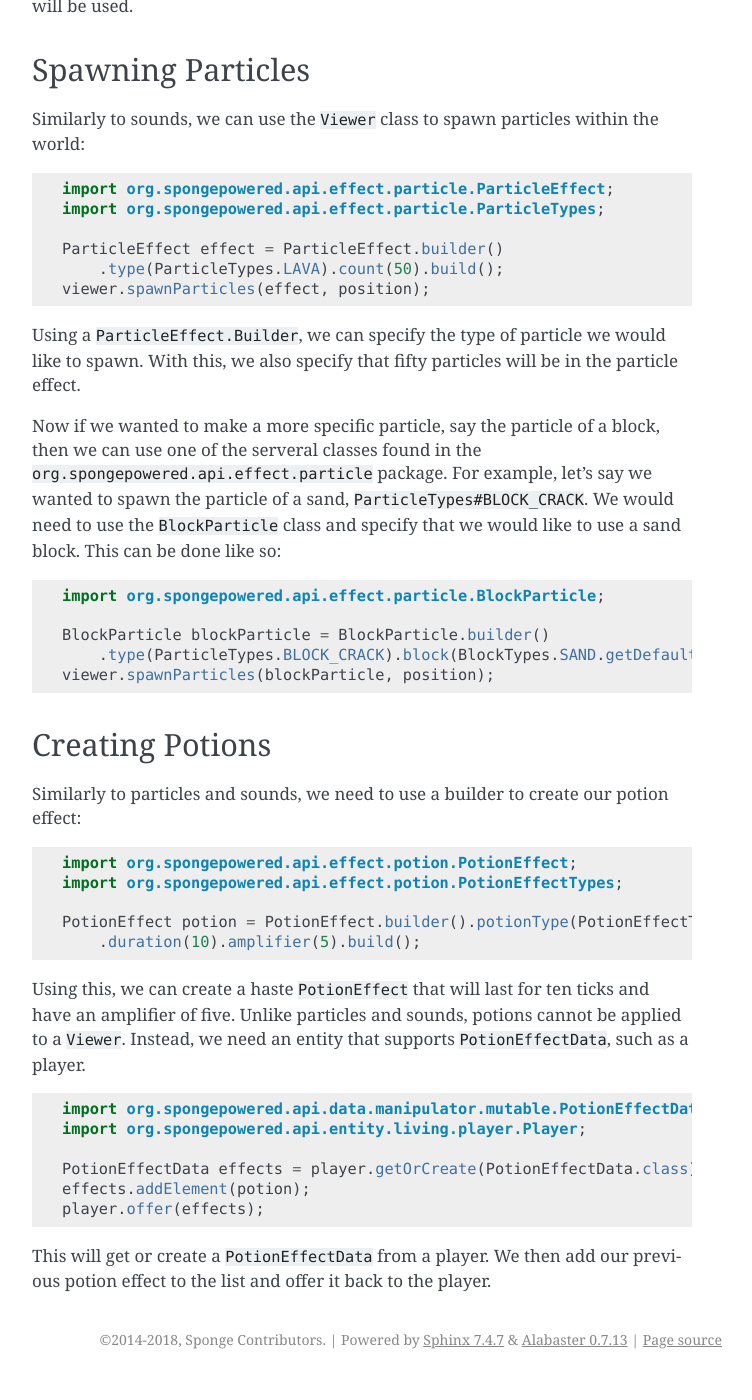
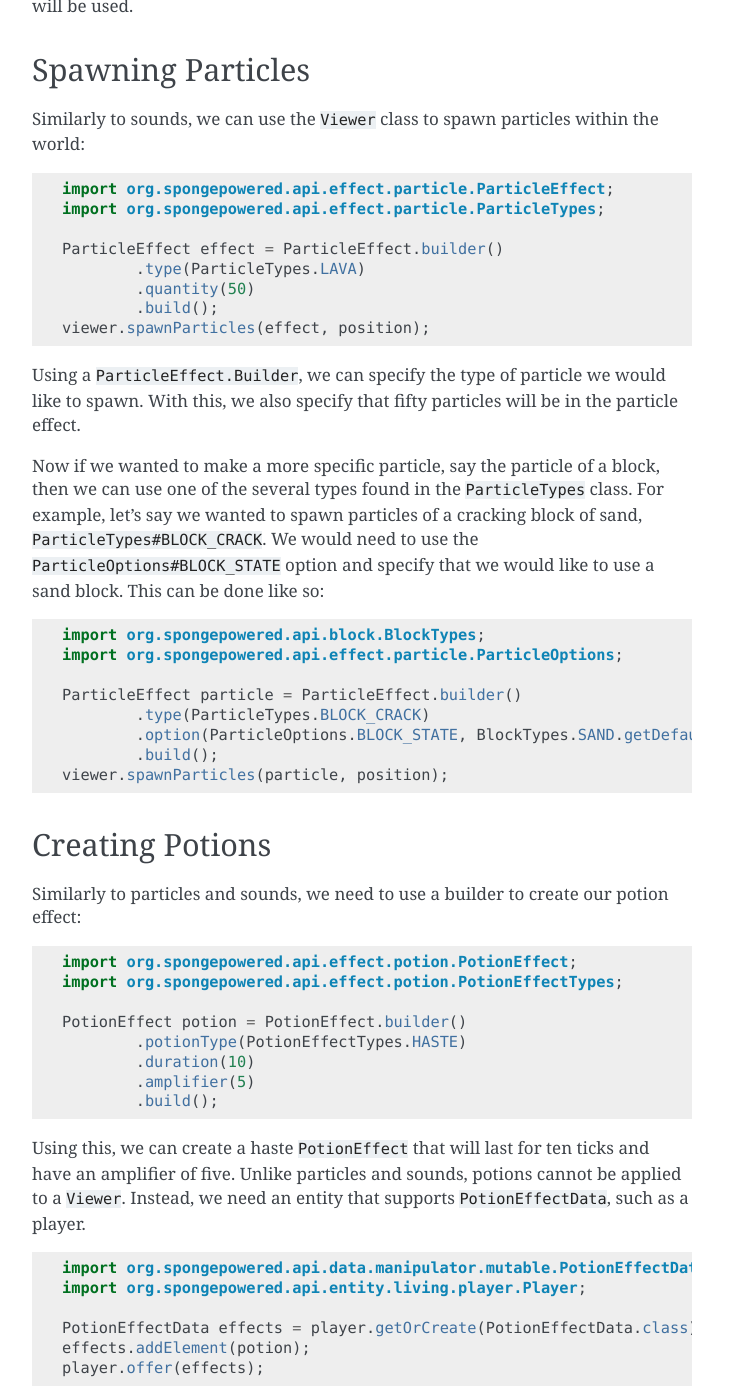
Before and after one commit to SpongePowered/SpongeDocs, a Sphinx documentation site: the page built from source/plugin/effects.rst, in a window 1280 px wide and 1400 px high, scrolled down 1017 px. Shown: the whole window, without its empty margins (388-1140 px from the left). Built offline with Sphinx 7.4.7, drawn with Linux system fonts in a browser that asks for light colours; pages that are not in the unit, such as notebooks, are missing from menus; cross-references to code outside the pages are shown as plain code; before the commit the page ends 2396 px from its top, so only the background shows below that.

Commit message:
Update Effects page (#638)
* Update Effects page

* Fix typos and wording

```diff
--- a/source/plugin/effects.rst
+++ b/source/plugin/effects.rst
@@ -5,8 +5,8 @@ Effects
 .. javadoc-import::
     org.spongepowered.api.data.manipulator.mutable.PotionEffectData
     org.spongepowered.api.effect.Viewer
-    org.spongepowered.api.effect.particle.BlockParticle
     org.spongepowered.api.effect.particle.ParticleEffect.Builder
+    org.spongepowered.api.effect.particle.ParticleOptions
     org.spongepowered.api.effect.particle.ParticleTypes
     org.spongepowered.api.effect.potion.PotionEffect
     org.spongepowered.api.effect.sound.PitchModulation
@@ -63,24 +63,29 @@ Similarly to sounds, we can use the ``Viewer`` class to spawn particles within t
     import org.spongepowered.api.effect.particle.ParticleTypes;
 
     ParticleEffect effect = ParticleEffect.builder()
-        .type(ParticleTypes.LAVA).count(50).build();
+            .type(ParticleTypes.LAVA)
+            .quantity(50)
+            .build();
     viewer.spawnParticles(effect, position);
 
 Using a :javadoc:`ParticleEffect.Builder`, we can specify the type of particle we
 would like to spawn. With this, we also specify that fifty particles will be in the particle effect.
 
-Now if we wanted to make a more specific particle, say the particle of a block, then we can use one of the serveral
-classes found in the :javadoc:`org.spongepowered.api.effect.particle` package. For example, let's say we wanted to
-spawn the particle of a sand, :javadoc:`ParticleTypes#BLOCK_CRACK`. We would need to use the :javadoc:`BlockParticle`
-class and specify that we would like to use a sand block. This can be done like so:
+Now if we wanted to make a more specific particle, say the particle of a block, then we can use one of the several
+types found in the :javadoc:`ParticleTypes` class. For example, let's say we wanted to spawn particles of a cracking
+block of sand, :javadoc:`ParticleTypes#BLOCK_CRACK`. We would need to use the :javadoc:`ParticleOptions#BLOCK_STATE`
+option and specify that we would like to use a sand block. This can be done like so:
 
 .. code-block:: java
 
-    import org.spongepowered.api.effect.particle.BlockParticle;
+    import org.spongepowered.api.block.BlockTypes;
+    import org.spongepowered.api.effect.particle.ParticleOptions;
 
-    BlockParticle blockParticle = BlockParticle.builder()
-        .type(ParticleTypes.BLOCK_CRACK).block(BlockTypes.SAND.getDefaultState()).build();
-    viewer.spawnParticles(blockParticle, position);
+    ParticleEffect particle = ParticleEffect.builder()
+            .type(ParticleTypes.BLOCK_CRACK)
+            .option(ParticleOptions.BLOCK_STATE, BlockTypes.SAND.getDefaultState())
+            .build();
+    viewer.spawnParticles(particle, position);
 
 Creating Potions
 ================
@@ -92,8 +97,11 @@ Similarly to particles and sounds, we need to use a builder to create our potion
     import org.spongepowered.api.effect.potion.PotionEffect;
     import org.spongepowered.api.effect.potion.PotionEffectTypes;
 
-    PotionEffect potion = PotionEffect.builder().potionType(PotionEffectTypes.HASTE)
-        .duration(10).amplifier(5).build();
+    PotionEffect potion = PotionEffect.builder()
+            .potionType(PotionEffectTypes.HASTE)
+            .duration(10)
+            .amplifier(5)
+            .build();
 
 Using this, we can create a haste :javadoc:`PotionEffect` that will last for ten ticks and have an amplifier of five.
 Unlike particles and sounds, potions cannot be applied to a ``Viewer``. Instead, we need an entity that supports
```
